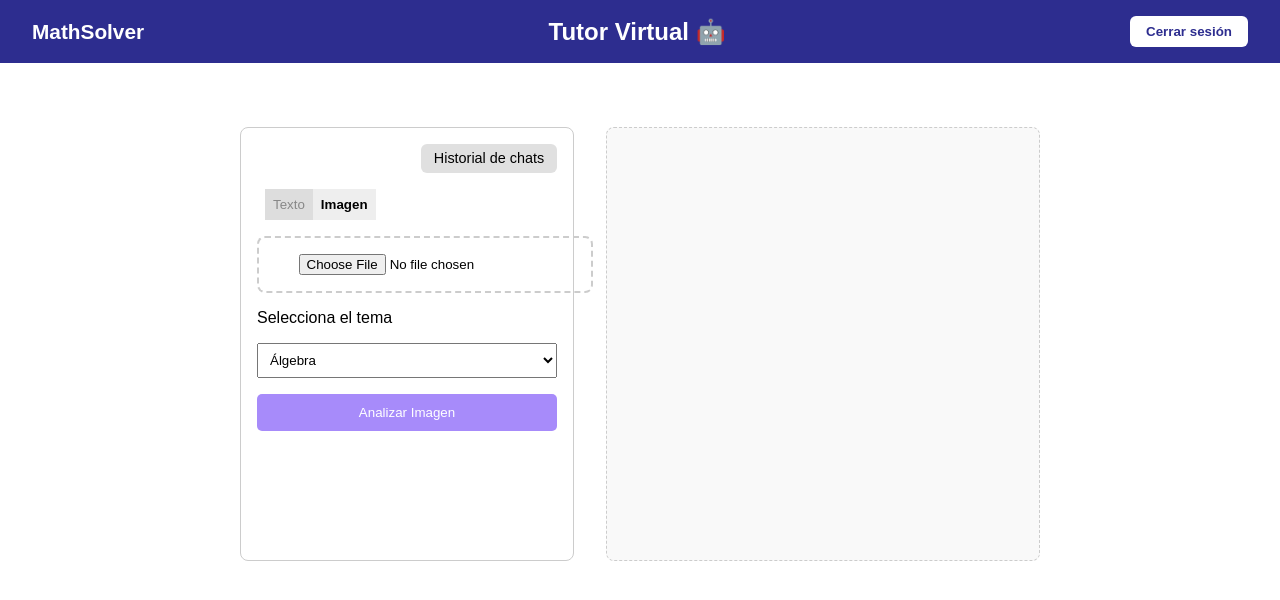
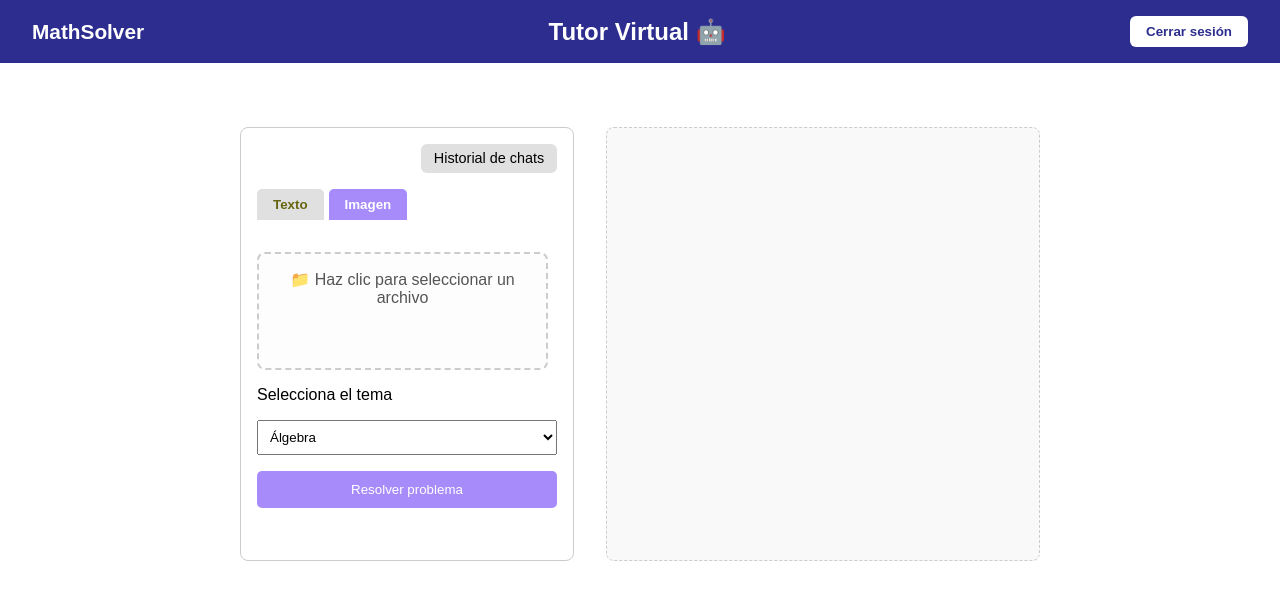
Before and after one commit to Miguel-Taco/TUTOR-VIRTUAL, a React (Create React App) app in the folder plataforma-web/: page /resolver in a window 1280 px wide. Both pictures are taken after a click on the button "Imagen". Shown: the top 600 px of the page. Built offline with nearby package versions, Linux system fonts and the light colour scheme.

Commit message:
Mejora front-end cuadro insertar imagen y guardado en base de datos

```diff
--- a/plataforma-web/src/pages/Resolver.jsx
+++ b/plataforma-web/src/pages/Resolver.jsx
@@ -59,10 +59,27 @@ function Resolver() {
                 <button onClick={() => navigate("/historial")} style={styles.historialButton}>Historial de chats</button>
                 </div>
                 <div>
-                <button style={modo === "texto" ? styles.tabActive : styles.tabDisabled} onClick={() => setModo("texto")}>Texto</button>
-                <button style={modo === "imagen" ? styles.tabActive : styles.tabDisabled} onClick={() => setModo("imagen")}>Imagen</button>
+                    <div style={{ display: "flex", marginBottom: "1rem" }}>
+                        <button
+                            onClick={() => setModo("texto")}
+                            style={{
+                                ...styles.tabButton,
+                                ...(modo === "texto" ? styles.tabActive : styles.tabInactive),
+                            }}
+                        >
+                            Texto
+                        </button>
+                        <button
+                            onClick={() => setModo("imagen")}
+                            style={{
+                                ...styles.tabButton,
+                                ...(modo === "imagen" ? styles.tabActive : styles.tabInactive),
+                            }}
+                        >
+                            Imagen
+                        </button>
+                    </div>
                 </div>
-
                 {modo === "texto" ? (
                 <>
                     <textarea
@@ -82,9 +99,16 @@ function Resolver() {
                 </>
                 ) : (
                 <>
-                    <div style={styles.uploadBox}>
-                    <input type="file" accept="image/*" onChange={(e) => setImagen(e.target.files[0])} />
-                    </div>
+                    <label htmlFor="imagenUpload" style={styles.customUpload}>
+                        {imagen ? `📷 ${imagen.name}` : "📁 Haz clic para seleccionar un archivo"}
+                        <input
+                            id="imagenUpload"
+                            type="file"
+                            accept="image/*"
+                            onChange={(e) => setImagen(e.target.files[0])}
+                            style={{ display: "none" }}
+                        />
+                    </label>
                     <label>Selecciona el tema</label>
                     <select value={tema} onChange={(e) => setTema(e.target.value)} style={styles.select}>
                     <option>Álgebra</option>
@@ -92,7 +116,7 @@ function Resolver() {
                     <option>Geometría</option>
                     <option>Trigonometría</option>
                     </select>
-                    <button onClick={handleImagen} style={styles.button}>Analizar Imagen</button>
+                    <button onClick={handleImagen} style={styles.button}>Resolver problema</button>
                 </>
                 )}
             </div>
@@ -117,12 +141,18 @@ function Resolver() {
     );
 }
 const styles = {
-    uploadBox: {
-    padding: "1rem",
-    border: "2px dashed #ccc",
-    borderRadius: "8px",
-    textAlign: "center",
-    width: "100%",
+    customUpload: {
+        padding: "1rem",
+        border: "2px dashed #ccc",
+        borderRadius: "8px",
+        textAlign: "center",
+        width: "85%",
+        height: "82px",
+        cursor: "pointer",
+        backgroundColor: "#fdfdfd",
+        color: "#555",
+        fontWeight: "500",
+        transition: "background-color 0.3s",
     },
     headerLeft: {
         cursor: "pointer",
@@ -215,20 +245,22 @@ const styles = {
         gap: "1rem",
         backgroundColor: "#f9f9f9",
     },
+    tabButton: {
+        padding: "0.5rem 1rem",
+        border: "none",
+        cursor: "pointer",
+        fontWeight: "bold",
+        borderRadius: "5px 5px 0 0",
+        marginRight: "5px",
+        transition: "0.3s",
+    },
     tabActive: {
-        padding: "0.5rem",
-        backgroundColor: "#eee",
-        border: "none",
-        fontWeight: "bold",
-        cursor: "pointer",
+        backgroundColor: "#a78bfa",
+        color: "white",
     },
-    tabDisabled: {
-        padding: "0.5rem",
-        backgroundColor: "#ddd",
-        border: "none",
-        color: "#888",
-        marginLeft: "0.5rem",
-        cursor: "not-allowed",
+    tabInactive: {
+        backgroundColor: "#e0e0e0",
+        color: "#661",
     },
     textarea: {
         width: "95%",
--- a/plataforma-web/src/services/api.js
+++ b/plataforma-web/src/services/api.js
@@ -4,9 +4,11 @@ const API_URL = 'http://localhost:3001/api';
 
 export const resolverProblema = async (problema, tema) => {
     try {
+        const cod_usuario = localStorage.getItem("usuarioId");
         const response = await axios.post(`${API_URL}/resolver`, {
-        problema,
-        tema,
+            problema,
+            tema,
+            cod_usuario: cod_usuario || null,
         });
         return response.data;
     } catch (error) {
@@ -15,31 +17,23 @@ export const resolverProblema = async (problema, tema) => {
     }
 };
 
-export const interpretarImagen = async (file, tema) => {
+
+export const interpretarImagen = async (selectedFile, tema) => {
     try {
         const formData = new FormData();
-        formData.append("imagen", file);
+        formData.append("imagen", selectedFile);
         formData.append("tema", tema);
+        formData.append("cod_usuario", localStorage.getItem("usuarioId"));
 
-        const response = await axios.post(
-        `${API_URL}/interpretar-imagen`,
-        formData,
-        {
-            headers: {
-            "Content-Type": "multipart/form-data",
-            },
+        const response = await axios.post(`${API_URL}/interpretar-imagen`, formData, {
+        headers: {
+            'Content-Type': 'multipart/form-data'
         }
-        );
+        });
 
         return response.data;
     } catch (error) {
-        if (error.response) {
-        console.error("❌ Error interpretando imagen (respuesta):", error.response.data);
-        } else if (error.request) {
-        console.error("❌ Error interpretando imagen (sin respuesta):", error.request);
-        } else {
-        console.error("❌ Error interpretando imagen (otro):", error.message);
-        }
+        console.error("❌ Error interpretando imagen:", error);
         return null;
     }
 };
```
Also changed, not shown: 2 other files (tests, documents, lock files or other folders).
